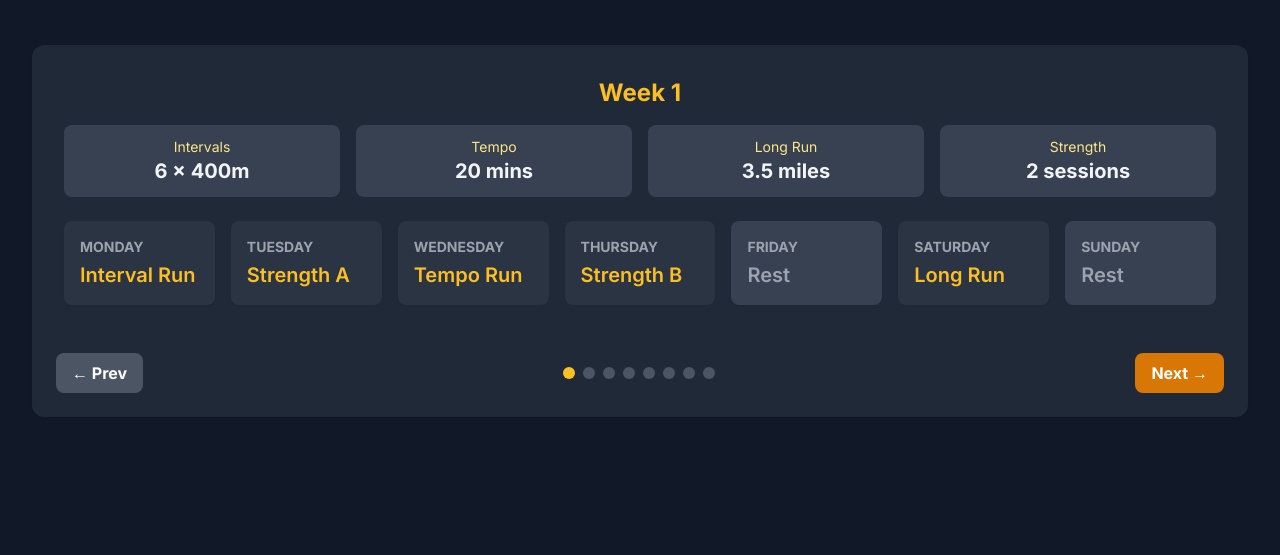
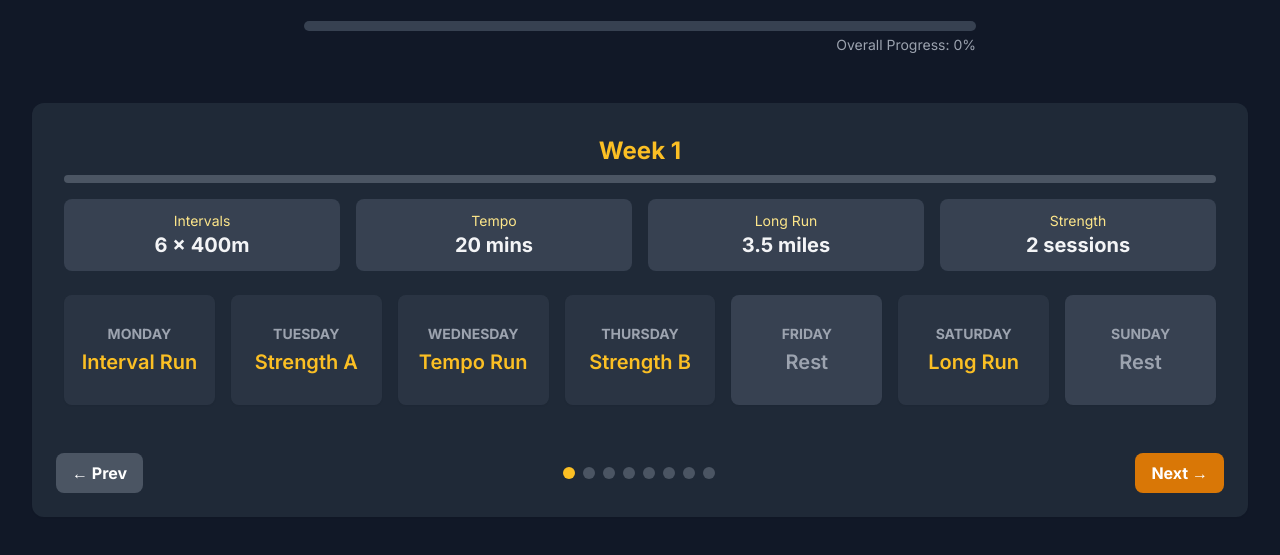
Before and after one commit to benjatoad/runningapp, a plain HTML site: page index.html in a window 1280 px wide. Shown: the part 119-674 px from the top of the page. Drawn offline with nearby package versions, Linux system fonts and the light colour scheme.

Commit message:
Update index.html

```diff
--- a/index.html
+++ b/index.html
@@ -11,7 +11,7 @@
     <link href="https://fonts.googleapis.com/css2?family=Inter:wght@400;500;600;700&display=swap" rel="stylesheet">
     <!-- Chosen Palette: Warm Neutrals -->
     <!-- Application Structure Plan: A week-based carousel is the primary navigation. Each slide is a self-contained weekly dashboard showing goals and the daily schedule. This consolidates information, creating a focused, step-by-step user flow. Workout details are now in a full-width accordion/dropdown below the weekly grid for better readability. -->
-    <!-- Visualization & Content Choices: 1. Carousel: For week-to-week navigation. 2. Full-Width Accordion: Replaces the inline dropdown. Clicking a day expands its details in a shared container below the 7-day grid. This improves layout and readability. The active day is highlighted. 3. Workout Logging: Added a "Mark as Complete" checkbox, metric inputs, and a notes field to each workout detail view. Data is saved to localStorage. 4. Progress Indicator: A checkmark appears on completed days. -->
+    <!-- Visualization & Content Choices: 1. Carousel: For week-to-week navigation. 2. Full-Width Accordion: Replaces the inline dropdown. Clicking a day expands its details in a shared container below the 7-day grid. The active day is highlighted. 3. Workout Logging: Added a "Mark as Complete" checkbox, metric inputs, and a notes field to each workout detail view. Data is saved to localStorage. 4. Progress Indicator: Completed days now have a green background. Weekly and total progress bars have been added. -->
     <!-- CONFIRMATION: NO SVG graphics used. NO Mermaid JS used. -->
     <style>
         html {
@@ -44,6 +44,9 @@
         .day-header.active-day h4, .day-header.active-day p {
             color: #1f2937; /* gray-800 */
         }
+        .progress-bar {
+            transition: width 0.5s ease-in-out;
+        }
     </style>
 </head>
 <body class="antialiased">
@@ -53,6 +56,12 @@
         <header class="text-center mb-8 md:mb-12 relative">
             <h1 class="text-3xl md:text-5xl font-bold text-gray-100">Your 8-Week Training Plan</h1>
             <p class="text-lg md:text-xl text-gray-400 mt-2">To a Sub-25min 5k & Sub-60min 10k</p>
+            <div class="mt-6 max-w-2xl mx-auto">
+                <div class="w-full bg-gray-700 rounded-full h-2.5">
+                    <div id="total-progress-bar" class="bg-green-500 h-2.5 rounded-full progress-bar" style="width: 0%"></div>
+                </div>
+                <p id="total-progress-text" class="text-sm text-gray-400 mt-1 text-right">Overall Progress: 0%</p>
+            </div>
         </header>
 
         <main>
@@ -117,17 +126,27 @@
             const daysOfWeek = ['Monday', 'Tuesday', 'Wednesday', 'Thursday', 'Friday', 'Saturday', 'Sunday'];
             const workoutTypes = ['Interval Run', 'Strength A', 'Tempo Run', 'Strength B', 'Rest', 'Long Run', 'Rest'];
             const totalWeeks = planData.weeklyPlan.length;
+            const totalWorkouts = totalWeeks * daysOfWeek.length;
 
             const carouselTrack = document.getElementById('carousel-track');
             const dotsContainer = document.getElementById('carousel-dots');
             const prevBtn = document.getElementById('prev-btn');
             const nextBtn = document.getElementById('next-btn');
+            const totalProgressBar = document.getElementById('total-progress-bar');
+            const totalProgressText = document.getElementById('total-progress-text');
 
             let currentWeekIndex = 0;
             let workoutLogs = JSON.parse(localStorage.getItem('workoutLogs')) || {};
 
             function saveLogs() {
                 localStorage.setItem('workoutLogs', JSON.stringify(workoutLogs));
+            }
+
+            function updateProgress() {
+                const completedCount = Object.values(workoutLogs).filter(log => log.completed).length;
+                const totalPercentage = (completedCount / totalWorkouts) * 100;
+                totalProgressBar.style.width = `${totalPercentage}%`;
+                totalProgressText.textContent = `Overall Progress: ${Math.round(totalPercentage)}%`;
             }
 
             function renderCarousel() {
@@ -137,8 +156,20 @@
                 planData.weeklyPlan.forEach((weekData, index) => {
                     const slide = document.createElement('div');
                     slide.className = 'carousel-slide p-2';
+
+                    let completedInWeek = 0;
+                    for (let i = 0; i < daysOfWeek.length; i++) {
+                        if (workoutLogs[`${index}-${i}`] && workoutLogs[`${index}-${i}`].completed) {
+                            completedInWeek++;
+                        }
+                    }
+                    const weeklyPercentage = (completedInWeek / daysOfWeek.length) * 100;
+
                     slide.innerHTML = `
-                        <h2 class="text-2xl font-bold text-amber-400 mb-4 text-center">Week ${index + 1}</h2>
+                        <h2 class="text-2xl font-bold text-amber-400 mb-2 text-center">Week ${index + 1}</h2>
+                        <div class="w-full bg-gray-600 rounded-full h-2 mb-4">
+                            <div class="bg-green-500 h-2 rounded-full progress-bar" style="width: ${weeklyPercentage}%"></div>
+                        </div>
                         <div class="mb-6 grid grid-cols-2 md:grid-cols-4 gap-4 text-center">
                             <div class="bg-gray-700 p-3 rounded-lg"><p class="text-sm text-amber-200">Intervals</p><p class="font-bold text-xl text-gray-100">${weekData.intervalReps} x 400m</p></div>
                             <div class="bg-gray-700 p-3 rounded-lg"><p class="text-sm text-amber-200">Tempo</p><p class="font-bold text-xl text-gray-100">${weekData.tempoMins} mins</p></div>
@@ -149,18 +180,16 @@
                             ${daysOfWeek.map((day, dayIndex) => {
                                 const workoutType = workoutTypes[dayIndex];
                                 const isRest = workoutType === 'Rest';
-                                const bgColor = isRest ? 'bg-gray-700' : 'bg-gray-700/50';
                                 const logKey = `${index}-${dayIndex}`;
                                 const isCompleted = workoutLogs[logKey] && workoutLogs[logKey].completed;
+                                let bgColor = isRest ? 'bg-gray-700' : 'bg-gray-700/50';
+                                if (isCompleted) {
+                                    bgColor = 'bg-green-600 hover:bg-green-700';
+                                }
                                 return `
-                                <div class="day-header p-4 rounded-lg shadow-sm cursor-pointer transition-colors hover:bg-gray-600/50 ${bgColor}" data-day-index="${dayIndex}" data-week-index="${index}">
-                                    <div class="flex justify-between items-start">
-                                        <div>
-                                            <p class="font-bold text-gray-400 text-sm">${day.toUpperCase()}</p>
-                                            <h4 class="text-xl font-semibold mt-1 ${isRest ? 'text-gray-400' : 'text-amber-400'}">${workoutType}</h4>
-                                        </div>
-                                        ${isCompleted ? '<span class="text-green-400 text-2xl">&#10003;</span>' : ''}
-                                    </div>
+                                <div class="day-header p-4 rounded-lg shadow-sm cursor-pointer transition-colors hover:bg-gray-600/50 ${bgColor} flex flex-col justify-center text-center min-h-[110px] gap-1" data-day-index="${dayIndex}" data-week-index="${index}">
+                                    <p class="font-bold ${isCompleted ? 'text-gray-200' : 'text-gray-400'} text-sm">${day.toUpperCase()}</p>
+                                    <h4 class="text-xl font-semibold ${isCompleted ? 'text-white' : (isRest ? 'text-gray-400' : 'text-amber-400')}">${workoutType}</h4>
                                 </div>`;
                             }).join('')}
                         </div>
@@ -302,7 +331,6 @@
 
                 if (e.target.classList.contains('save-log-btn')) {
                     const logKey = e.target.dataset.logKey;
-                    const [weekIndex, dayIndex] = logKey.split('-');
                     const log = workoutLogs[logKey] || {};
 
                     log.completed = document.getElementById(`log-completed-${logKey}`).checked;
@@ -323,12 +351,14 @@
 
                     renderCarousel();
                     updateCarousel();
+                    updateProgress();
                 }
             });
 
             // Initial render
             renderCarousel();
             updateCarousel();
+            updateProgress();
 
             window.addEventListener('resize', updateCarousel);
         });
```
